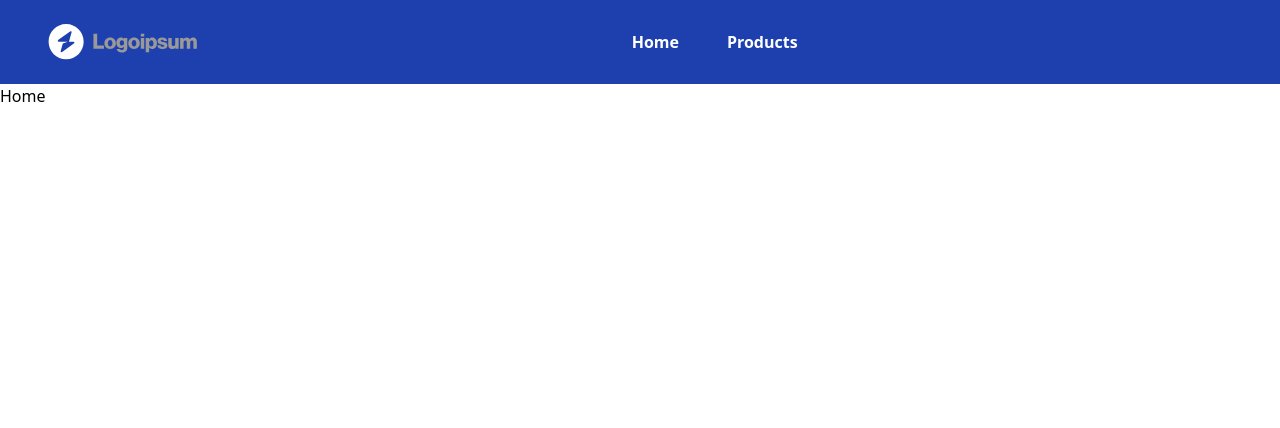
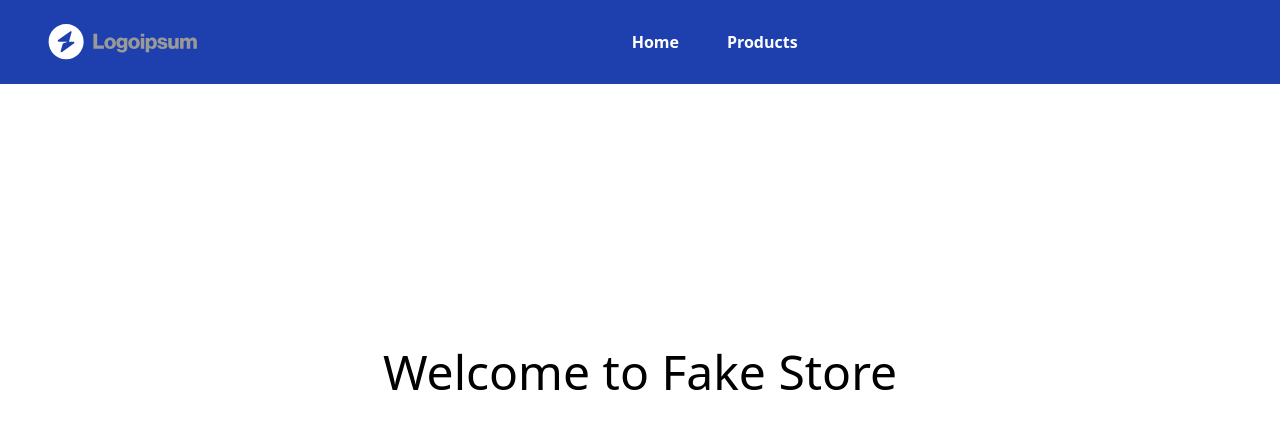
Before and after one commit to FcoJavierLpz/app-store, a React (Create React App) app: page / in a window 1280 px wide. Shown: the top 428 px of the page. Built offline with nearby package versions, Linux system fonts and the light colour scheme.

Commit message:
refactor(home): adding welcome text

```diff
--- a/src/pages/Home.jsx
+++ b/src/pages/Home.jsx
@@ -1,5 +1,9 @@
 function Home() {
-  return <div>Home</div>;
+  return (
+    <div className="grid place-items-center h-96 mt-24">
+      <h1 className="text-5xl">Welcome to Fake Store</h1>
+    </div>
+  );
 }
 
 export default Home;
```
